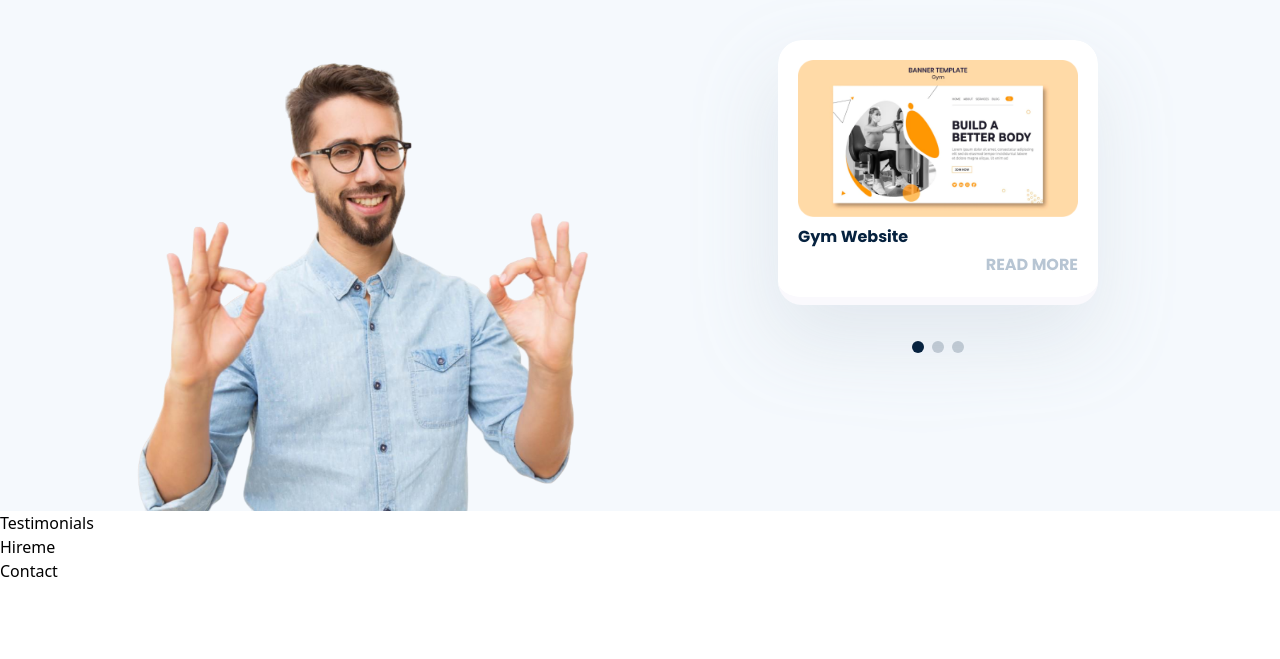
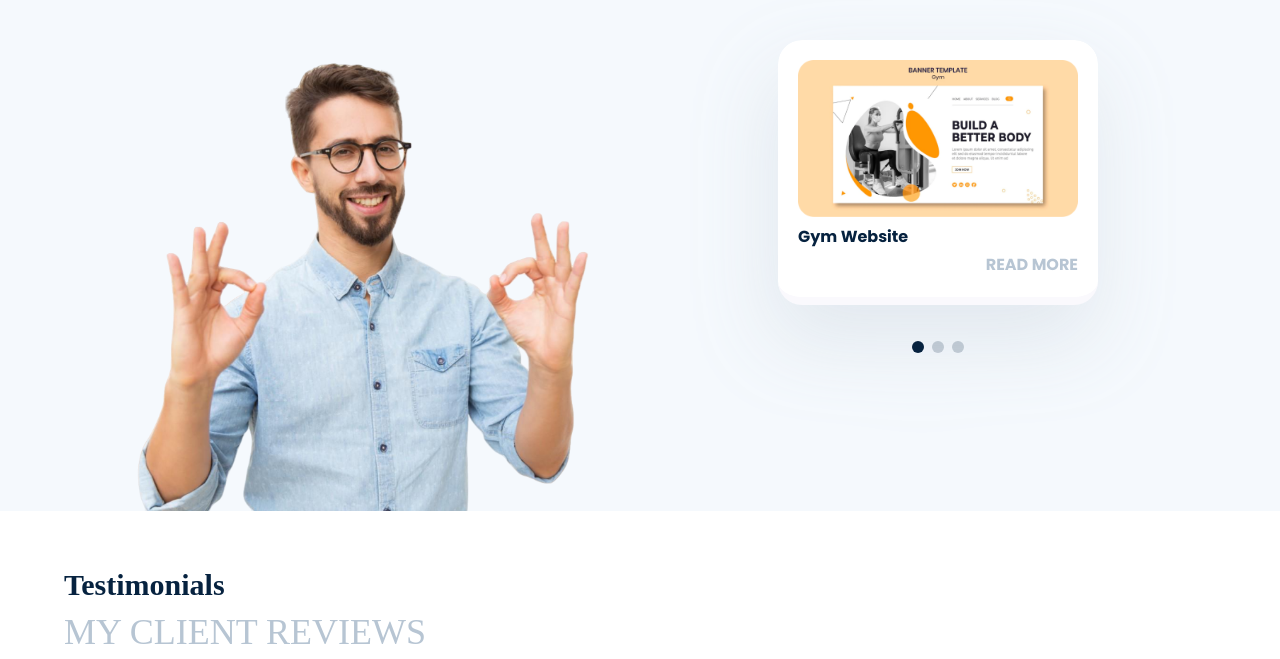
Before and after one commit to ZikaZaki/react-folio, a React (Vite) app: page / in a window 1280 px wide. Shown: the part 2138-2797 px from the top of the page. Before the commit the page ends 2721 px from the top, so only its background shows below. Built offline with nearby package versions, Linux system fonts and the light colour scheme; a web font is replaced by a local one.

Commit message:
Add testimonials-section

```diff
--- a/src/components/Hero.jsx
+++ b/src/components/Hero.jsx
@@ -5,7 +5,7 @@ const Hero = () => {
   return ( <section>
     <div className="min-h-screen relative flex md:flex-row flex-col-reverse md:items-end justify-center items-center">
       <div className="absolute h-full md:w-4/12 w-8/12 top-0 right-0 bg-primaryLinear bottom-0 -z-10">
-        <h1 className="rotate-90 absolute top-[30%] right-[-15%] text-[#EAF2FA]">
+        <h1 className="rotate-90 absolute top-[25%] right-[-10%] text-[#EAF2FA]">
           {hero.firstName}{" "}
           <span className="text-dark_primary">
             {hero.lastName}
@@ -13,7 +13,7 @@ const Hero = () => {
         </h1>
       </div>
       {/* first col */}
-      <div className="pb-16 px-6 pt-5">
+      <div className="pb-16 px-6 pt-5 md:pb-20">
         <h2>{hero.title}</h2>
         <br />
         <div className="flex justify-end">
--- a/src/components/Services.jsx
+++ b/src/components/Services.jsx
@@ -15,7 +15,7 @@ const Services = () => {
               key={i}
               className="min-w-[14rem] duration-300 cursor-pointer
               border-2 border-slate-200 rounded-xl text-center
-            bg-bg_light_primary p-6 flex-1 group-hover:blur-sm hover:!blur-none"
+            bg-bg_light_primary p-6 flex-1 group-hover:blur-sm hover:!blur-none hover:!scale-105"
             >
               <img src={content.logo} alt="..." className="mx-auto" />
               <h6 className="my-3">{content.title}</h6>
--- a/src/components/Testimonials.jsx
+++ b/src/components/Testimonials.jsx
@@ -1,5 +1,68 @@
+import content from "../Content";
+// Import Swiper React components
+import { Swiper, SwiperSlide } from "swiper/react";
+
+// Import Swiper styles
+import 'swiper/css';
+import 'swiper/css/pagination';
+
+import { Pagination } from 'swiper';
+import { useState } from "react";
+
 const Testimonials = () => {
-  return <div>Testimonials</div>;
+  const { testimonials } = content;
+  const [activeSlideIdx, setActiveSlideIdx] = useState(0)
+
+  return (
+    <section>
+      <div className="md:container px-5 pt-14">
+        <h2 className="title">{testimonials.title}</h2>
+        <h4 className="subtitle">{testimonials.subtitle}</h4>
+        <br />
+        <Swiper
+          effect={"coverflow"}
+          grabCursor={true}
+          centeredSlides={true}
+          coverflowEffect={{
+            rotate: 0,
+            stretch: 0,
+            depth: 100,
+            modifier: 2.5,
+            slideShadows: true,
+          }}
+          direction={"vertical"}
+          pagination={{
+            clickable: true,
+          }}
+          loop={true}
+          // spaceBetween={40}
+          slidesPerView={3}
+          onSlideChange={(e)=>{
+            console.log(e.realIndex);
+            setActiveSlideIdx(e.realIndex);
+          }}
+          modules={[Pagination]}
+          className="md:h-[45rem] h-[60rem] max-w-3xl"
+        >
+          {testimonials.testimonials_content.map((content, i) => (
+            <SwiperSlide key={i}>
+              <div className={`relative duration-500 bg-bg_light_primary mx-8 border-2 p-6 h-full
+                rounded-2xl flex items-center gap-6 border-slate-200 md:flex-row flex-col
+                ${activeSlideIdx !== i && 'scale-75 blur-sm'}`}>
+                <img src={content.img} alt="..." className="h-24" />
+                <div>
+                  {/* Add styling for the paragraph text-overflow */}
+                  <p className="sm:text-base text-sm">{content.review}</p>
+                  <br />
+                  <h6>{content.name}</h6>
+                </div>
+              </div>
+            </SwiperSlide>
+          ))}
+        </Swiper>
+      </div>
+    </section>
+  );
 };
 
 export default Testimonials;
```
